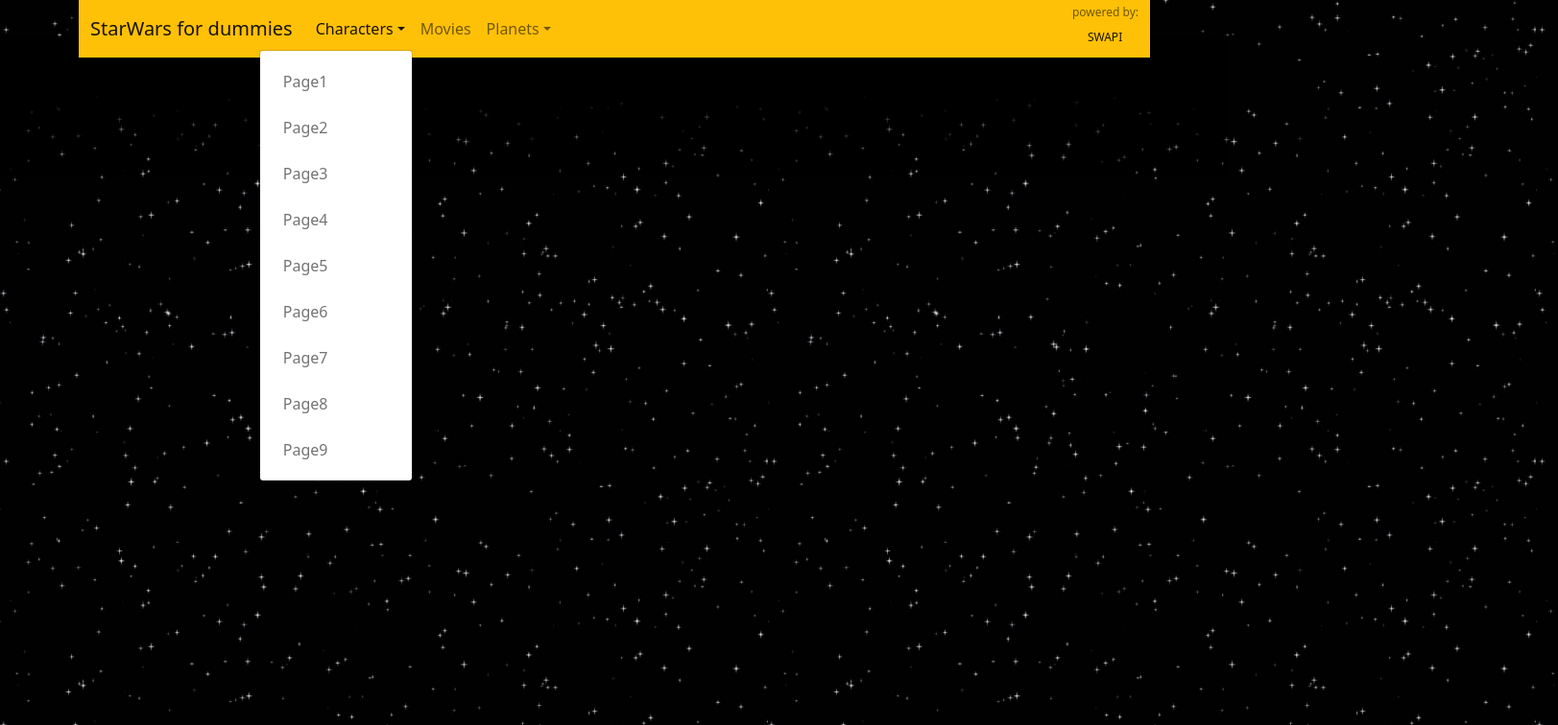
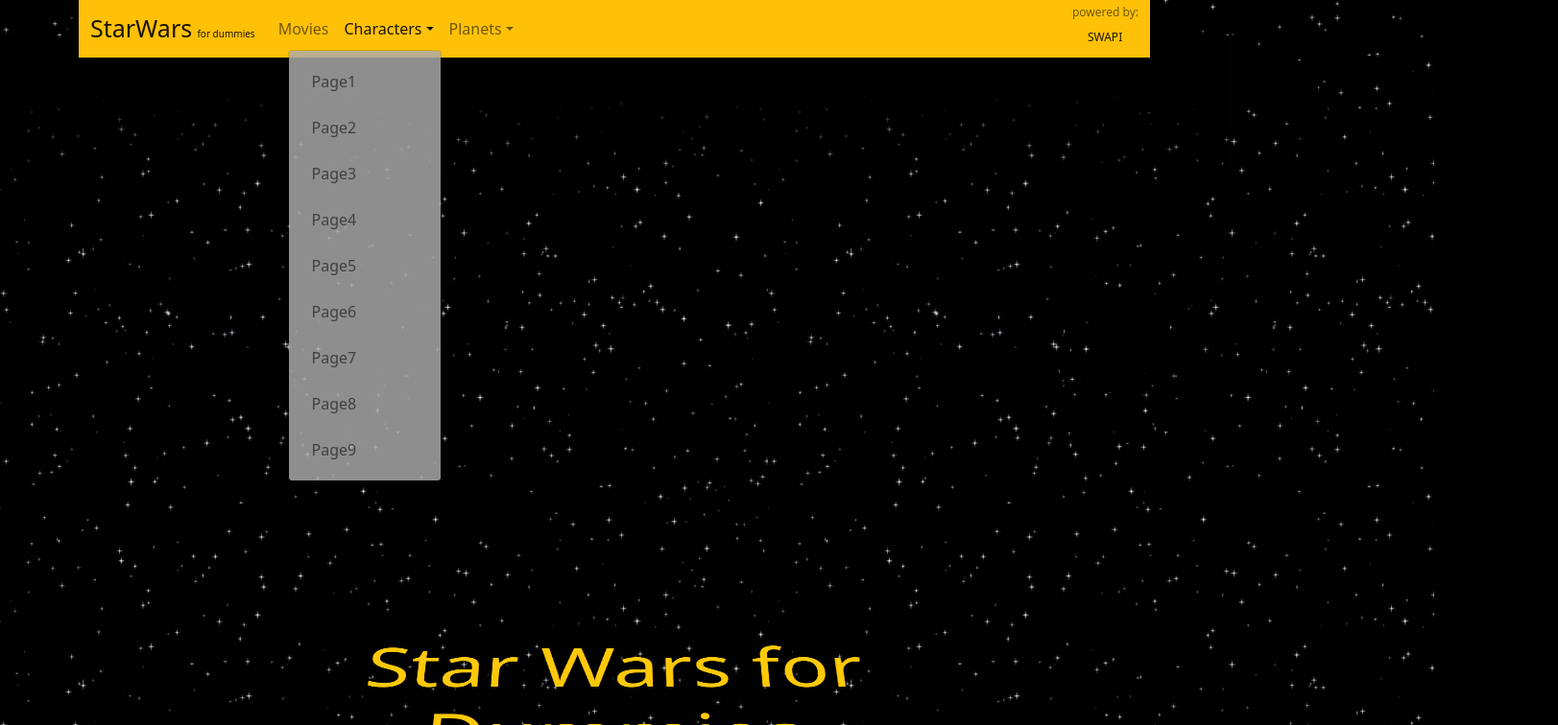
Before and after one commit to timrusin/StarWarsForDummies, a React (Create React App) app in the folder application/: page / in a window 1280 px wide. Both pictures are taken after a click on the link "Characters". Shown: the top 756 px of the page at 96% size, 1623 px wide, since content can reach past the window. Built offline with nearby package versions, Linux system fonts and the light colour scheme.

Commit message:
finally feel good about home scroll

```diff
--- a/application/src/CSS/Home.css
+++ b/application/src/CSS/Home.css
@@ -32,12 +32,12 @@
     text-align: justify;
     position: relative;
     animation: scroll 120s linear;
-    transform: rotateX(20deg);
+    transform: rotateX(60deg);
 }
 
 @keyframes scroll {
-    from {top: 0; transform: translateZ(0) rotateX(20deg) }
-    to {top:-8000px; transform: translateZ(-2500px) rotateX(35deg)}
+    from {top: 0; transform: translateZ(0) rotateX(10deg) }
+    to {top:-9500px; transform: translateZ(-1000px) rotateX(30deg)}
 }
 
 .crawl-sections{
--- a/application/src/CSS/Navigation.css
+++ b/application/src/CSS/Navigation.css
@@ -1,9 +1,23 @@
 .nav-bar{
  height: 60px;
  font-size: 1em;
-z-index: 1;
+ z-index: 1;
 }
 
 .swapi{
     font-size:.75em;
 }
+
+.dummies{
+    font-size: 10px;
+}
+
+.star-wars{
+    font-size: 25px;
+}
+
+.drop-down{
+    background-color: rgba(171, 171, 171, 0.831);
+    width: 20px;
+
+}
--- a/application/src/Components/Navigation.jsx
+++ b/application/src/Components/Navigation.jsx
@@ -6,25 +6,24 @@
 
 const Navigation = ()=>{
     return(
-    // <nav>
-    //     <Link to ='/'><div className="Home-Logo">Star Wars: the basics</div></Link>
-    //     <div className="buttons">
-    //     <Link to ='/characters'><button>characters</button></Link>
-    //     <Link to ='/planets'><button>planets</button></Link>
-    //     <Link to ='/movies'><button>movies</button></Link>
-    //     </div>
-    // </nav>
 <Container>
     <Navbar className="nav-bar" color="warning" expand="md" light>
         <NavbarBrand href="/">
-        StarWars for dummies
+        <span className="star-wars">StarWars</span> <span className="dummies">for dummies</span>
         </NavbarBrand>
         <NavbarToggler onClick={function noRefCheck(){}} />
         <Collapse navbar>
         <Nav className="me-auto" navbar>
+
+            <NavItem>
+                <NavLink href="/Movies/">
+                Movies
+                </NavLink>
+            </NavItem>
+
             <UncontrolledDropdown inNavbar nav>
             <DropdownToggle caret nav> Characters</DropdownToggle>
-            <DropdownMenu end>
+            <DropdownMenu end className="drop-down">
                 <DropdownItem>
                 <NavLink href='/characters/page1'>Page1</NavLink>
                 </DropdownItem>
@@ -55,16 +54,9 @@
             </DropdownMenu>
             </UncontrolledDropdown>
 
-
-            <NavItem>
-                <NavLink href="/Movies/">
-                Movies
-                </NavLink>
-            </NavItem>
-
             <UncontrolledDropdown inNavbar nav>
             <DropdownToggle caret nav> Planets</DropdownToggle>
-<DropdownMenu end>
+            <DropdownMenu end className="drop-down">
                 <DropdownItem>
                 <NavLink href='/planets/page1'>Page1</NavLink>
                 </DropdownItem>
```
Lines whose indentation alone changed are shown as unchanged.
